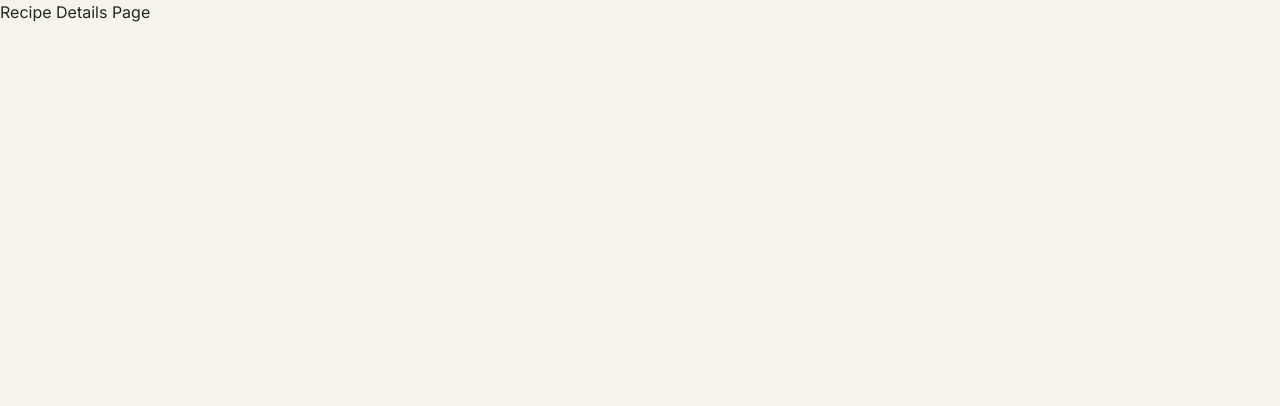
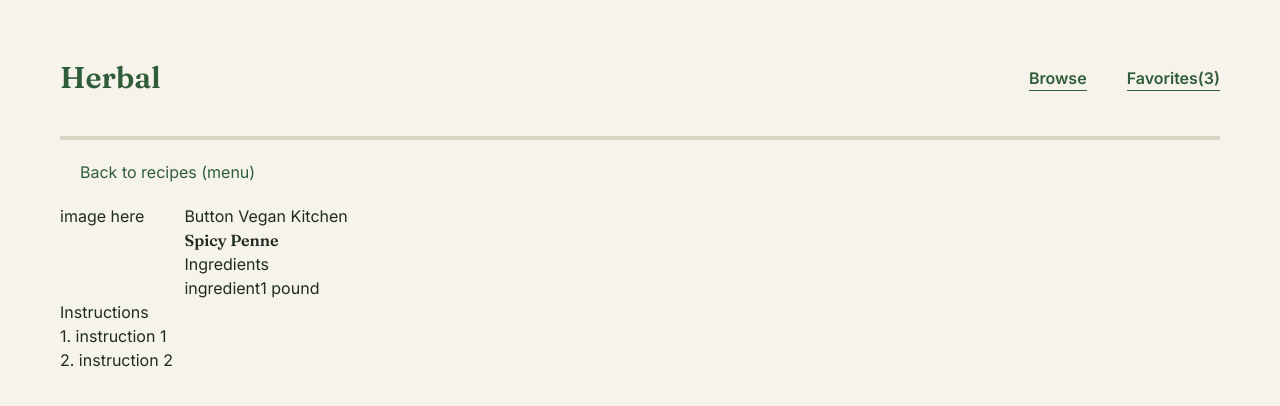
Before and after one commit to rhundal/herbal, a React (Vite) app in the folder herbal/: page /recipe/1 in a window 1280 px wide. Shown: the top 406 px of the page. Built offline with nearby package versions, Linux system fonts and the light colour scheme.

Commit message:
working on designing recipe page

```diff
--- a/herbal/src/pages/CategoryPage.tsx
+++ b/herbal/src/pages/CategoryPage.tsx
@@ -67,7 +67,7 @@ export default function CategoryPage() {
         </div>
       </div>
       <div>
-        <div className="bg-surface rounded-xl border-1 border-border w-full p-5 flex flex-row justify-between items-center">
+        <div className="bg-surface rounded-xl border-1 border-border w-full p-5 flex flex-row justify-between items-center mb-10">
           <div className="flex flex-row gap-5 justify-start items-center">
             <div className="w-20 h-20 border-1 border-border rounded-xl bg-photo-1 place-items-center">
               <img
--- a/herbal/src/pages/RecipeDetailsPage.tsx
+++ b/herbal/src/pages/RecipeDetailsPage.tsx
@@ -2,6 +2,48 @@
 // includes button for Add To Favorites or Remove from Favorites
 // favorite button handled by FavoritesContext
 
+import CommonNavBar from "../components/CommonNavBar";
+import { useNavigate } from "react-router-dom";
+
 export default function RecipeDetailsPage() {
-  return <div> Recipe Details Page</div>;
+  const navigate = useNavigate();
+
+  function handleOpenMenu() {
+    navigate("/category/Vegan");
+  }
+
+  return (
+    <div className="bg-background flex flex-col m-15">
+      <CommonNavBar />
+      <hr className="mt-10 border-2 border-border" />
+      <div className="flex flex-row justify-start m-5">
+        <div className="text-primary text-center justify-end">
+          <button onClick={handleOpenMenu}> Back to recipes (menu) </button>
+        </div>
+      </div>
+      <div className="flex flex-col">
+        <div className="flex flex-row gap-10">
+          <div className="flex justify-start">image here</div>
+          <div className="flex flex-col">
+            <div> Button Vegan Kitchen</div>
+            <div>
+              <h1>Spicy Penne</h1>
+            </div>
+            <div>Ingredients</div>
+            <div className="flex flex-col">
+              <div className="flex flex-row">
+                <div>ingredient</div>
+                <div> 1 pound</div>
+              </div>
+            </div>
+          </div>
+        </div>
+        <div className="">Instructions</div>
+        <div className="flex flex-col">
+          <div>1. instruction 1</div>
+          <div>2. instruction 2</div>
+        </div>
+      </div>
+    </div>
+  );
 }
```
